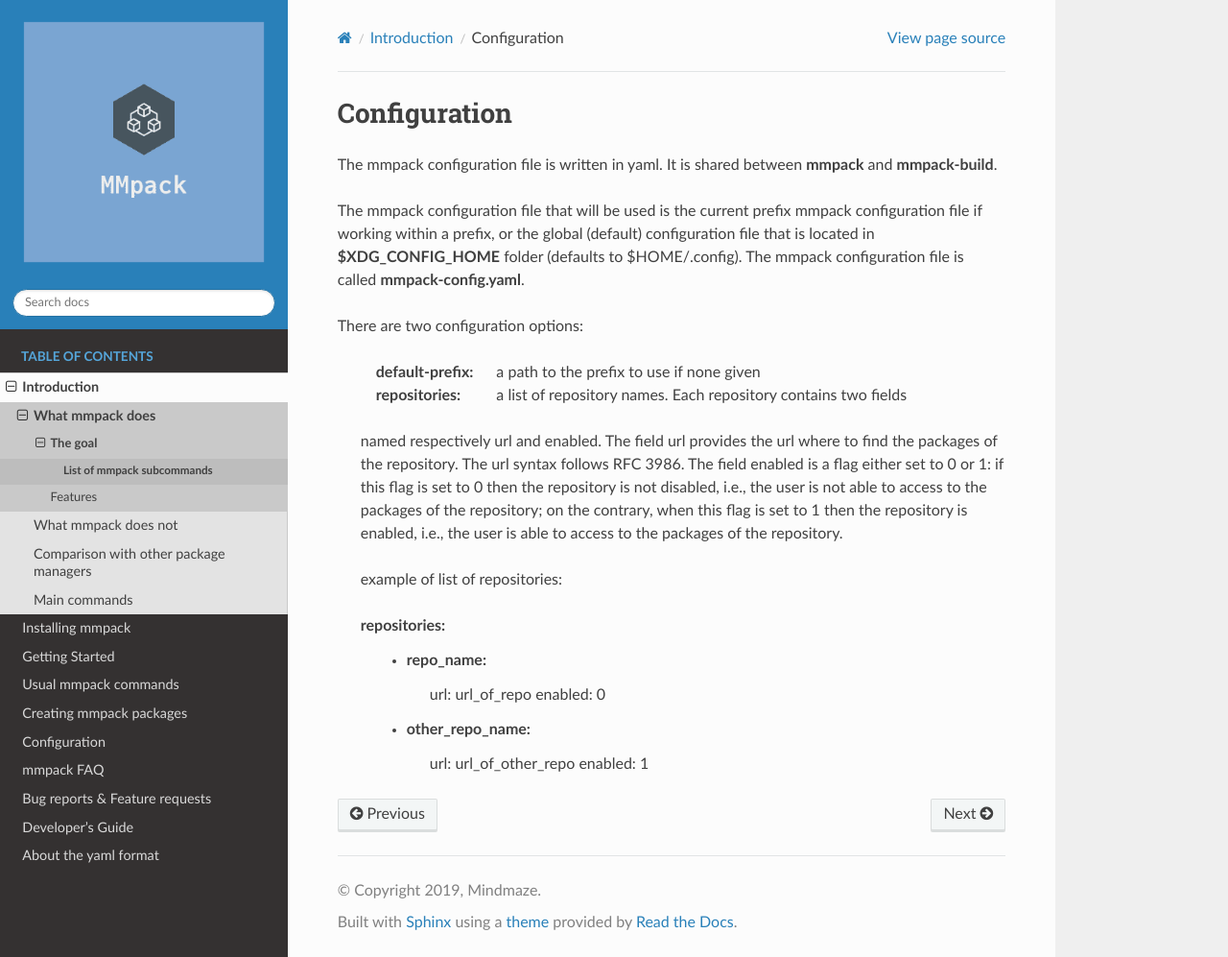
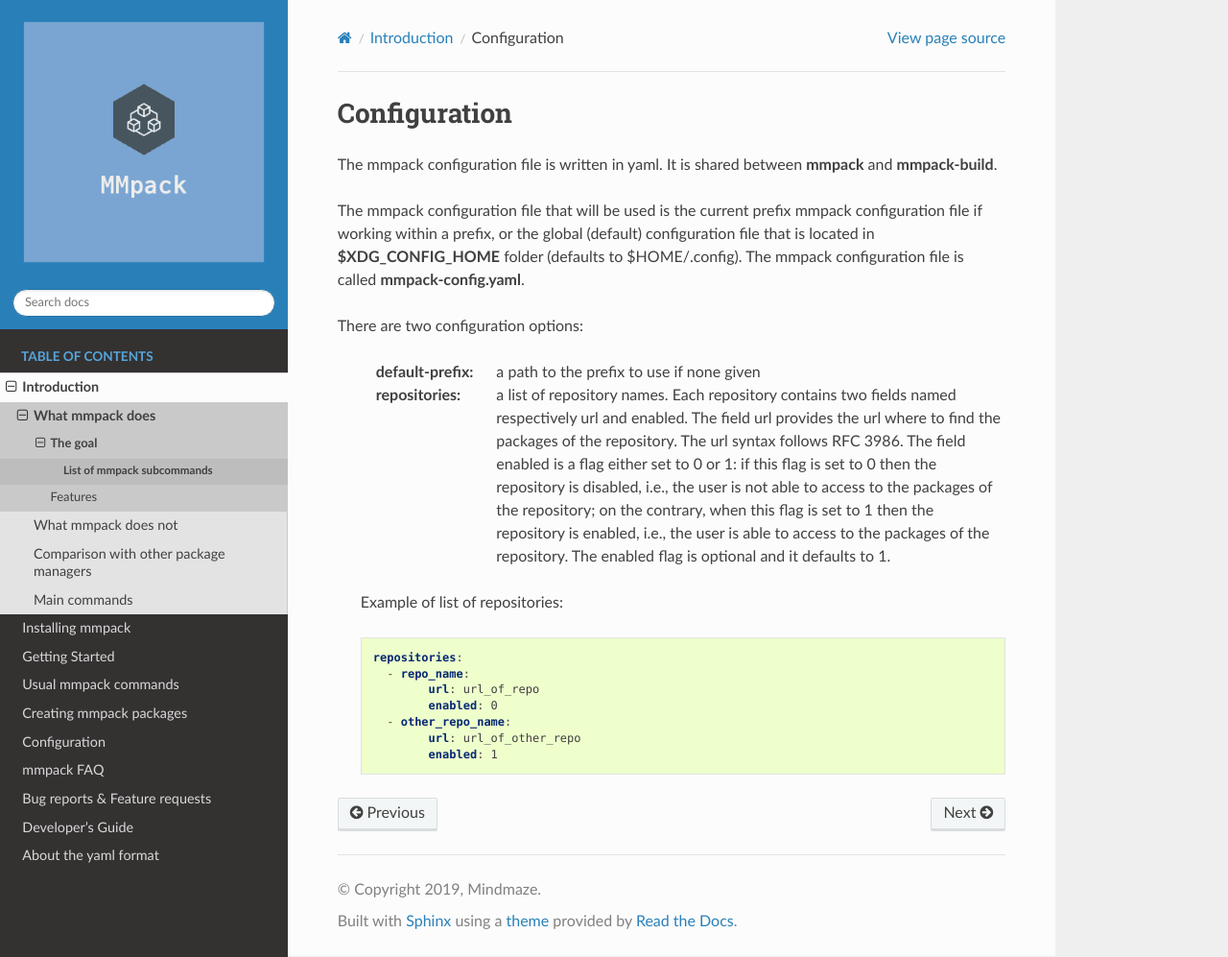
Before and after one commit to mmlabs-mindmaze/mmpack, a Sphinx documentation site: the page built from docs/man/5/mmpack-config.rst, in a window 1280 px wide and 997 px high. Shown: the whole window at 96% size. Built offline with Sphinx 7.4.7 and the Read the Docs theme 2.0.0, drawn with Linux system fonts in a browser that asks for light colours.

Commit message:
update configuration documentation file
Change-Id: I8968697a83e59aea17d201e09a6fe11b48969a46

```diff
--- a/docs/man/5/mmpack-config.rst
+++ b/docs/man/5/mmpack-config.rst
@@ -12,21 +12,25 @@
 There are two configuration options:
 
  :default-prefix: a path to the prefix to use if none given
- :repositories: a list of repository names. Each repository contains two fields
- named respectively url and enabled. The field url provides the url where to
- find the packages of the repository. The url syntax follows RFC 3986. The field
- enabled is a flag either set to 0 or 1: if this flag is set to 0 then the
- repository is not disabled, i.e., the user is not able to access to the
- packages of the repository; on the contrary, when this flag is set to 1 then
- the repository is enabled, i.e., the user is able to access to the packages of
- the repository.
+ :repositories: a list of repository names. Each repository contains two
+     fields named respectively url and enabled. The field url provides the url
+     where to find the packages of the repository. The url syntax follows RFC
+     3986. The field enabled is a flag either set to 0 or 1: if this flag is
+     set to 0 then the repository is disabled, i.e., the user is not able to
+     access to the packages of the repository; on the contrary, when this flag
+     is set to 1 then the repository is enabled, i.e., the user is able to
+     access to the packages of the repository. The enabled flag is optional and
+     it defaults to 1.
 
- example of list of repositories:
+ Example of list of repositories:
 
- repositories:
-   - repo_name:
-         url: url_of_repo
-         enabled: 0
-   - other_repo_name:
-         url: url_of_other_repo
-         enabled: 1
+
+ .. code-block:: yaml
+
+    repositories:
+      - repo_name:
+            url: url_of_repo
+            enabled: 0
+      - other_repo_name:
+            url: url_of_other_repo
+            enabled: 1
```
